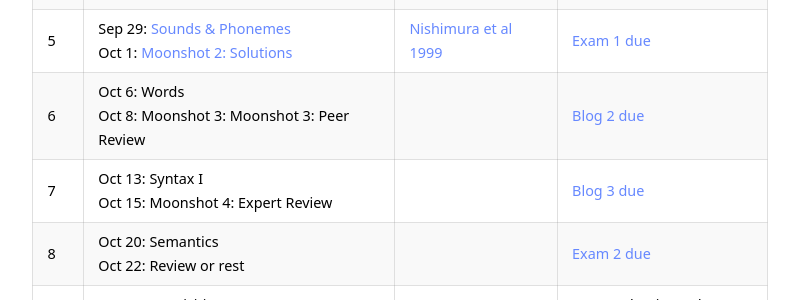
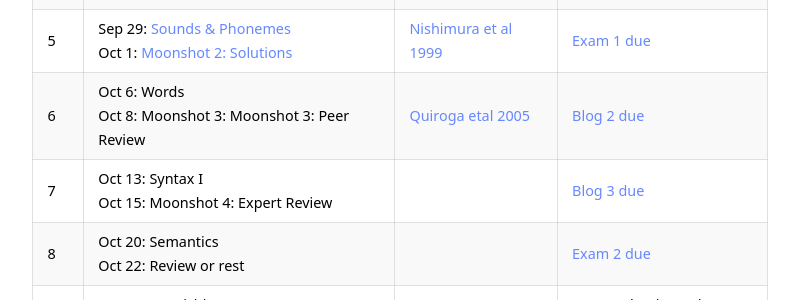
Before and after one commit to kschuler/ling104, a Jekyll site: the page built from index.md, in a window 1280 px wide and 900 px high, scrolled down 2579 px. Shown: the part 154-454 px from the top of the window, without its empty margins (240-1039 px from the left). Built offline with Jekyll 4.4.1, drawn with Linux system fonts in a browser that asks for light colours.

Commit message:
Update index.md

```diff
--- a/index.md
+++ b/index.md
@@ -69,7 +69,7 @@ Wk  | Lecture | Readings | Resources
 3 | Sep 15: [Methods](https://public.3.basecamp.com/p/uX1uhAPDhNcBh1813E3dmrp6) <br> Sep 17: [Moonshot 1: Pitch](https://public.3.basecamp.com/p/y4iXsyMWYwEFmp5LztGVjBQU) | [Ullman Ch 7](https://app.perusall.com/courses/ling-104-001-2020c-intro-to-language-and-the-brain/ch-7-language-and-the-brain?assignmentId=xaCdzQyg4q56g98te&part=1)|
 4 | Sep 22: [Cortical Networks](https://public.3.basecamp.com/p/KJanmNDmsuuiEpfnefQk39DP) <br> Sep 24: [Big Question Pitch](https://public.3.basecamp.com/p/sturFQNLAs7i1kF3BqSrqxwk)| | [Blog 1 due Wed](https://canvas.upenn.edu/courses/1530046/assignments/8162711)
 5 | Sep 29: [Sounds & Phonemes](https://public.3.basecamp.com/p/533vsdYWEFn3uHCi17SsRxGE)<br> Oct 1: [Moonshot 2: Solutions](https://public.3.basecamp.com/p/649Vczdx4iV78VW3uEs5fbgz) | [Nishimura et al 1999](https://app.perusall.com/courses/ling-104-001-2020c-intro-to-language-and-the-brain/nishimura-et-al-1999-sign-language-heard-in-the-auditory-cortex?assignmentId=Yet7oW7d6u6HE7HQp&part=1) | [Exam 1 due](https://canvas.upenn.edu/courses/1530046/assignments/8161724)
-6 | Oct 6: Words <br> Oct 8: Moonshot 3: Moonshot 3: Peer Review  | | [Blog 2 due](https://canvas.upenn.edu/courses/1530046/assignments/8162722)
+6 | Oct 6: Words <br> Oct 8: Moonshot 3: Moonshot 3: Peer Review  | [Quiroga etal 2005](https://app.perusall.com/courses/ling-104-001-2020c-intro-to-language-and-the-brain/quiroga-et-al-2005-invariant-visual-representation-by-single-neurons-in-the-human-brain?assignmentId=xDLufpq6hJuHDx9sF&part=1)| [Blog 2 due](https://canvas.upenn.edu/courses/1530046/assignments/8162722)
 7 | Oct 13: Syntax I <br> Oct 15: Moonshot 4: Expert Review | | [Blog 3 due](https://canvas.upenn.edu/courses/1530046/assignments/8162723)
 8 | Oct 20: Semantics <br> Oct 22: **Review or rest**| | [Exam 2 due](https://canvas.upenn.edu/courses/1530046/assignments/8162038)
 9 | Oct 27: Acquisition I<br> Oct 29: Moonshot 5: Prototype | | Peer evaluation 1 due<br>[Blog 4 due](https://canvas.upenn.edu/courses/1530046/assignments/8162726)
```
